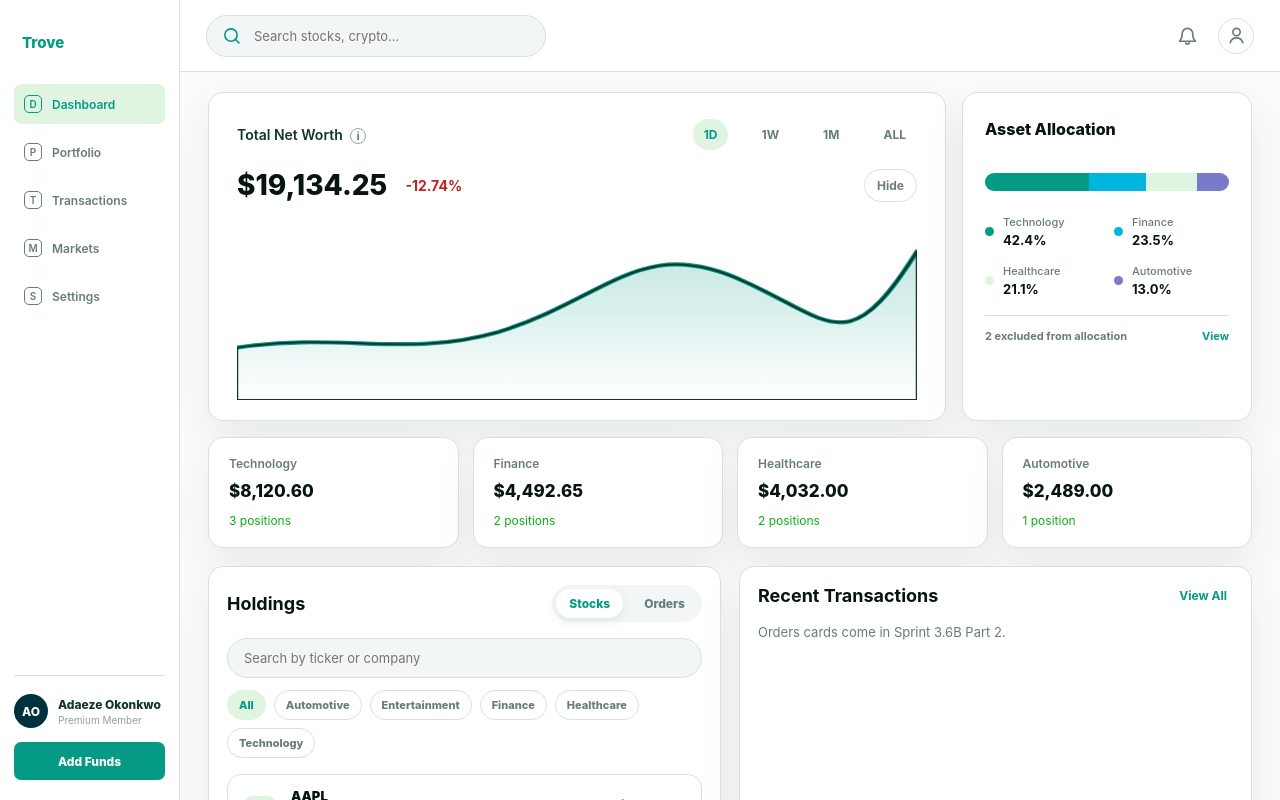
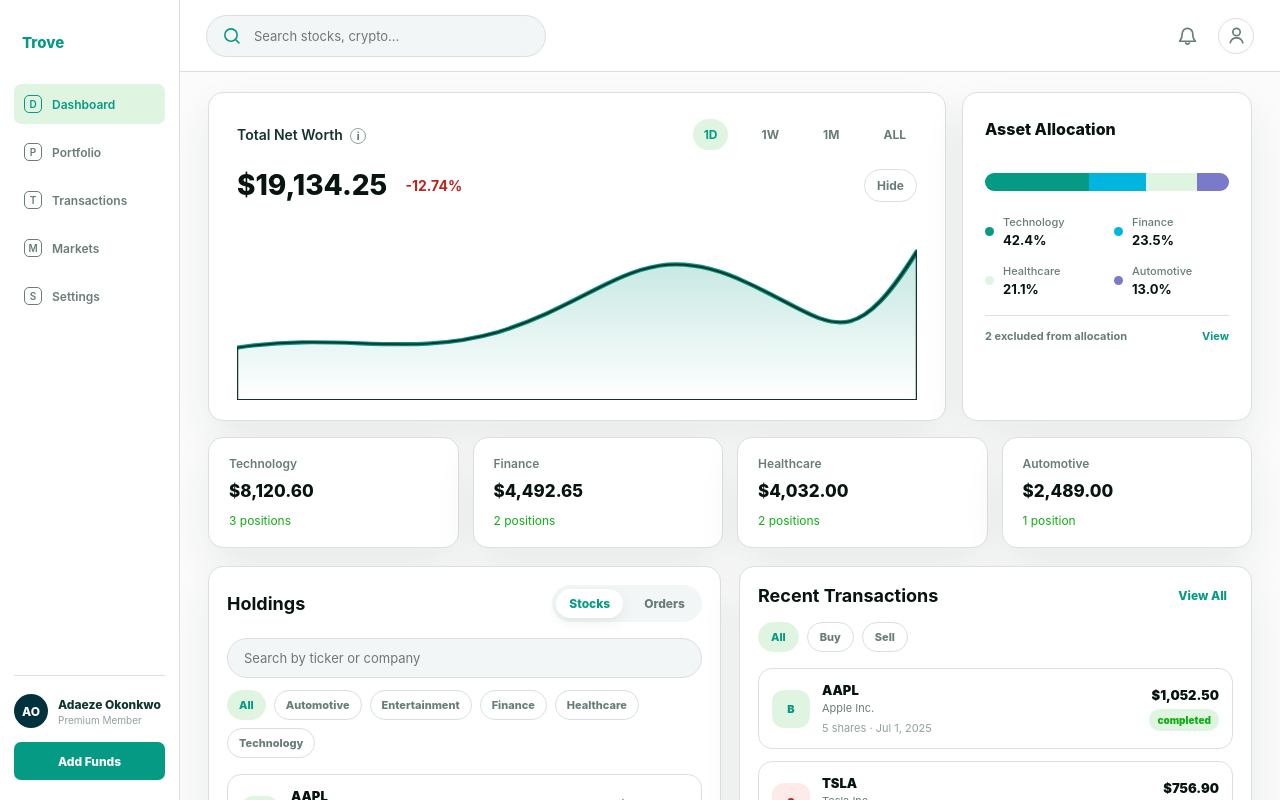
Before and after one commit to wbizmo/trove-portfolio-dashboard, a React (Vite) app: page / in a window 1280 px wide. Both pictures are taken after a click on the button "Sign in". Shown: the top 800 px of the page. Built offline with nearby package versions, Linux system fonts and the light colour scheme.

Commit message:
feat: add transaction cards with filters and statuses

```diff
--- a/src/features/dashboard/DashboardShell.tsx
+++ b/src/features/dashboard/DashboardShell.tsx
@@ -6,6 +6,7 @@ import { getDashboardData } from "../../services/portfolioService";
 import type { DashboardData } from "../../types/portfolio";
 import { formatCurrency, formatPercent } from "../../utils/formatters";
 import { HoldingsPanel } from "./components/HoldingsPanel";
+import { TransactionsPanel } from "./components/TransactionsPanel";
 import styles from "./DashboardShell.module.css";
 
 export function DashboardShell() {
@@ -164,13 +165,7 @@ export function DashboardShell() {
           <section className={styles.lowerGrid}>
             <HoldingsPanel holdings={dashboard.portfolio.holdings} />
 
-            <article className={styles.panel}>
-              <div className={styles.panelHead}>
-                <h2>Recent Transactions</h2>
-                <button type="button">View All</button>
-              </div>
-              <p className={styles.placeholder}>Orders cards come in Sprint 3.6B Part 2.</p>
-            </article>
+            <TransactionsPanel transactions={dashboard.portfolio.transactions} />
           </section>
         </div>
       </section>
--- /dev/null
+++ b/src/features/dashboard/components/TransactionsPanel.module.css
@@ -0,0 +1,175 @@
+.panel {
+  background: var(--card);
+  border: 1px solid var(--border);
+  border-radius: 15px;
+  box-shadow: var(--shadow-soft);
+  padding: 18px;
+  min-height: 320px;
+}
+
+.head {
+  display: flex;
+  justify-content: space-between;
+  gap: 14px;
+  align-items: center;
+  margin-bottom: 16px;
+}
+
+.head h2 {
+  margin: 0;
+  color: #071410;
+  font-size: 18px;
+}
+
+.viewAll {
+  border: 0;
+  background: transparent;
+  color: var(--primary);
+  font-size: 12px;
+  font-weight: 800;
+}
+
+.filters {
+  display: flex;
+  flex-wrap: wrap;
+  gap: 8px;
+  margin-bottom: 16px;
+}
+
+.filter {
+  border: 1px solid var(--border);
+  background: var(--card);
+  color: var(--text-muted);
+  border-radius: 999px;
+  padding: 7px 12px;
+  font-size: 11px;
+  font-weight: 800;
+}
+
+.activeFilter {
+  background: var(--primary-light);
+  border-color: var(--primary-light);
+  color: var(--primary);
+}
+
+.list {
+  display: grid;
+  gap: 12px;
+}
+
+.order {
+  display: grid;
+  grid-template-columns: auto 1fr auto;
+  gap: 12px;
+  align-items: center;
+  border: 1px solid var(--border);
+  border-radius: 14px;
+  padding: 13px;
+  background: #ffffff;
+}
+
+.type {
+  width: 38px;
+  height: 38px;
+  border-radius: 12px;
+  display: grid;
+  place-items: center;
+  font-size: 11px;
+  font-weight: 900;
+}
+
+.buy {
+  background: var(--primary-light);
+  color: var(--primary);
+}
+
+.sell {
+  background: #fdebea;
+  color: var(--danger);
+}
+
+.asset {
+  min-width: 0;
+}
+
+.ticker {
+  display: block;
+  color: #071410;
+  font-size: 13px;
+  font-weight: 900;
+}
+
+.name {
+  display: block;
+  margin-top: 3px;
+  color: var(--text-muted);
+  font-size: 11px;
+  white-space: nowrap;
+  overflow: hidden;
+  text-overflow: ellipsis;
+}
+
+.meta {
+  display: block;
+  margin-top: 6px;
+  color: var(--text-disabled);
+  font-size: 11px;
+}
+
+.amount {
+  text-align: right;
+}
+
+.amount strong {
+  display: block;
+  color: #071410;
+  font-size: 13px;
+  font-weight: 900;
+}
+
+.status {
+  display: inline-flex;
+  margin-top: 6px;
+  border-radius: 999px;
+  padding: 5px 8px;
+  font-size: 10px;
+  font-weight: 900;
+}
+
+.completed {
+  background: var(--primary-light);
+  color: var(--success);
+}
+
+.pending {
+  background: #fff5df;
+  color: #9b6b00;
+}
+
+.failed {
+  background: #fdebea;
+  color: var(--danger);
+}
+
+.empty {
+  color: var(--text-muted);
+  font-size: 13px;
+  padding: 20px 0;
+}
+
+@media (max-width: 620px) {
+  .head {
+    align-items: flex-start;
+    flex-direction: column;
+  }
+
+  .order {
+    grid-template-columns: auto 1fr;
+  }
+
+  .amount {
+    grid-column: 1 / -1;
+    text-align: left;
+    padding-left: 50px;
+  }
+}
--- /dev/null
+++ b/src/features/dashboard/components/TransactionsPanel.tsx
@@ -0,0 +1,85 @@
+import { useMemo, useState } from "react";
+
+import type { Transaction, TransactionType } from "../../../types/portfolio";
+import { formatCurrency, formatDate } from "../../../utils/formatters";
+import styles from "./TransactionsPanel.module.css";
+
+type TransactionFilter = "All" | TransactionType;
+
+type TransactionsPanelProps = {
+  transactions: Transaction[];
+};
+
+const filters: TransactionFilter[] = ["All", "BUY", "SELL"];
+
+function getStatusClass(status: Transaction["status"]) {
+  if (status === "COMPLETED") return styles.completed;
+  if (status === "PENDING") return styles.pending;
+  return styles.failed;
+}
+
+export function TransactionsPanel({ transactions }: TransactionsPanelProps) {
+  const [filter, setFilter] = useState<TransactionFilter>("All");
+
+  const filteredTransactions = useMemo(() => {
+    if (filter === "All") return transactions;
+    return transactions.filter((transaction) => transaction.type === filter);
+  }, [filter, transactions]);
+
+  return (
+    <article className={styles.panel}>
+      <div className={styles.head}>
+        <h2>Recent Transactions</h2>
+        <button className={styles.viewAll} type="button">
+          View All
+        </button>
+      </div>
+
+      <div className={styles.filters}>
+        {filters.map((item) => (
+          <button
+            key={item}
+            className={`${styles.filter} ${item === filter ? styles.activeFilter : ""}`}
+            type="button"
+            onClick={() => setFilter(item)}
+          >
+            {item === "All" ? "All" : item === "BUY" ? "Buy" : "Sell"}
+          </button>
+        ))}
+      </div>
+
+      <div className={styles.list}>
+        {filteredTransactions.length > 0 ? (
+          filteredTransactions.map((transaction) => (
+            <article className={styles.order} key={transaction.id}>
+              <span
+                className={`${styles.type} ${
+                  transaction.type === "BUY" ? styles.buy : styles.sell
+                }`}
+              >
+                {transaction.type === "BUY" ? "B" : "S"}
+              </span>
+
+              <span className={styles.asset}>
+                <span className={styles.ticker}>{transaction.ticker}</span>
+                <span className={styles.name}>{transaction.name}</span>
+                <span className={styles.meta}>
+                  {transaction.shares} shares · {formatDate(transaction.date)}
+                </span>
+              </span>
+
+              <span className={styles.amount}>
+                <strong>{formatCurrency(transaction.totalAmount)}</strong>
+                <span className={`${styles.status} ${getStatusClass(transaction.status)}`}>
+                  {transaction.status.toLowerCase()}
+                </span>
+              </span>
+            </article>
+          ))
+        ) : (
+          <p className={styles.empty}>No transactions match this filter.</p>
+        )}
+      </div>
+    </article>
+  );
+}
```
